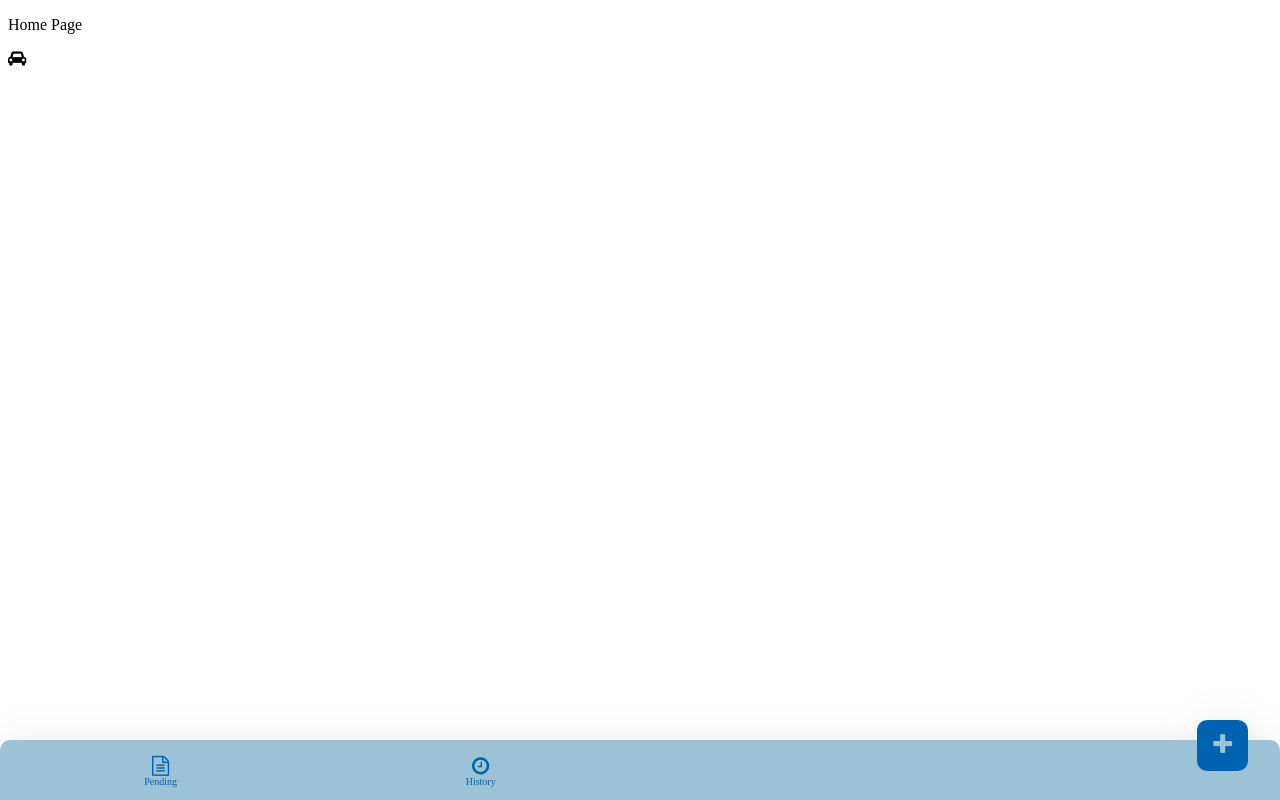
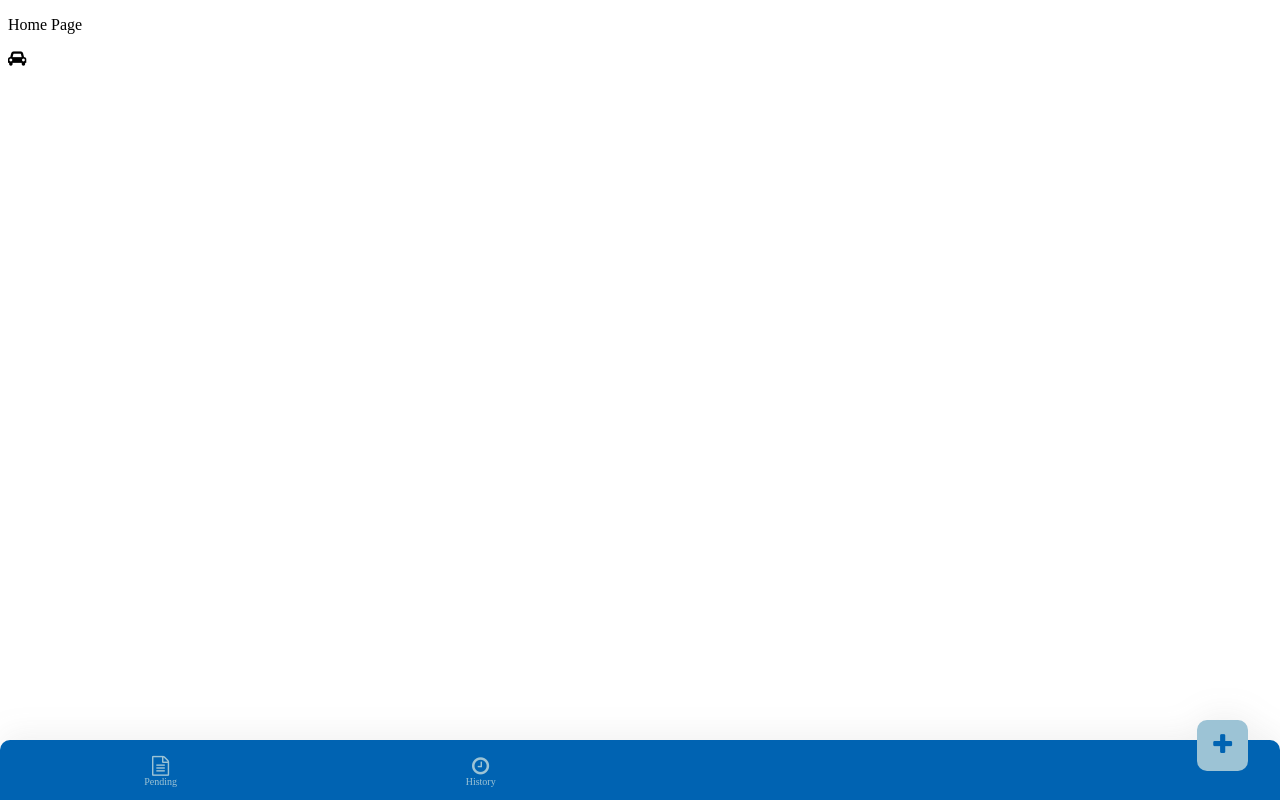
Before and after one commit to Jaya738/MangoMart, a React (Create React App) app: page / in a window 1280 px wide. Built offline with nearby package versions, Linux system fonts and the light colour scheme.

Commit message:
Added Active Footer and Updated Colors

```diff
--- a/src/components/Footer/index.js
+++ b/src/components/Footer/index.js
@@ -1,10 +1,13 @@
 import React from "react";
 import colors from "../../constants/colors";
-import { useHistory } from "react-router-dom";
+import { useHistory, useLocation } from "react-router-dom";
 import paths from "../../routes/paths";
 
 function Footer() {
   const history = useHistory();
+  const location = useLocation();
+  const currentPath = location.pathname;
+
   const styles = {
     container: {
       position: "fixed",
@@ -42,19 +45,30 @@ function Footer() {
     footerIcon: {
       fontSize: "20px",
     },
+    active: {
+      color: colors.PRIMARY_ACTIVE_COLOR,
+    },
   };
   return (
     <div style={styles.container}>
       <div style={styles.controls}>
         <div
-          style={styles.footerButton}
+          style={
+            currentPath.includes(paths.pendingBills)
+              ? { ...styles.footerButton, ...styles.active }
+              : styles.footerButton
+          }
           onClick={() => history.push(paths.pendingBills)}
         >
           <i style={styles.footerIcon} class="fa fa-file-text-o"></i>
           <span>Pending</span>
         </div>
         <div
-          style={styles.footerButton}
+          style={
+            currentPath.includes(paths.billHistory)
+              ? { ...styles.footerButton, ...styles.active }
+              : styles.footerButton
+          }
           onClick={() => history.push(paths.billHistory)}
         >
           <i style={styles.footerIcon} class="fa fa-clock-o"></i>
--- a/src/constants/colors.js
+++ b/src/constants/colors.js
@@ -1,6 +1,8 @@
 module.exports = Object.freeze({
-  BACKGROUND_COLOR: "#9CC3D5FF",
-  PRIMARY_COLOUR: "#0063B2FF",
-  SECONDARY_COLOUR: "#0063B2FF",
-  SECONDARY_TEXT_COLOUR: "#9CC3D5FF",
+  BACKGROUND_COLOR: "#0063B2FF",
+  PRIMARY_COLOUR: "#9CC3D5FF",
+  SECONDARY_COLOUR: "#9CC3D5FF",
+  SECONDARY_TEXT_COLOUR: "#0063B2FF",
+  PRIMARY_ACTIVE_COLOR: "#FFF",
+  SECONDARY_ACTIVE_COLOR: "#FFF",
 });
```
